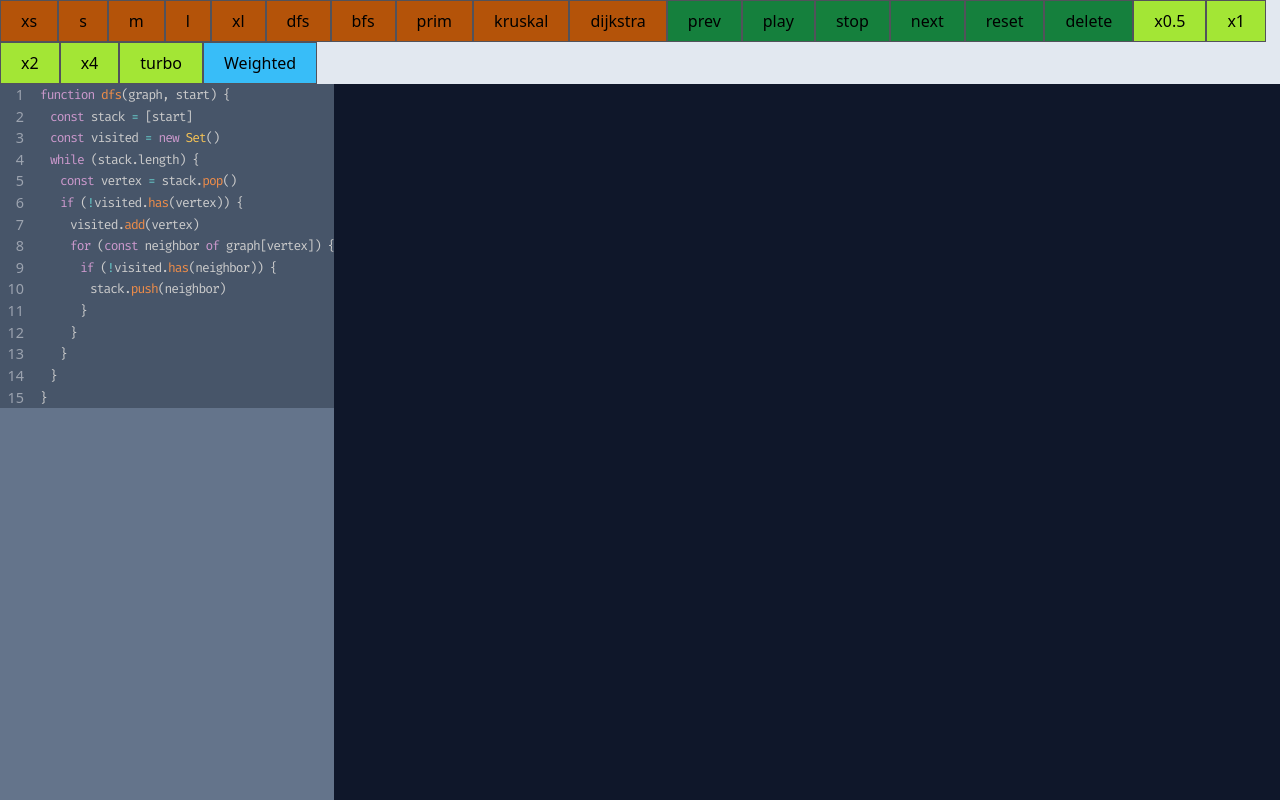
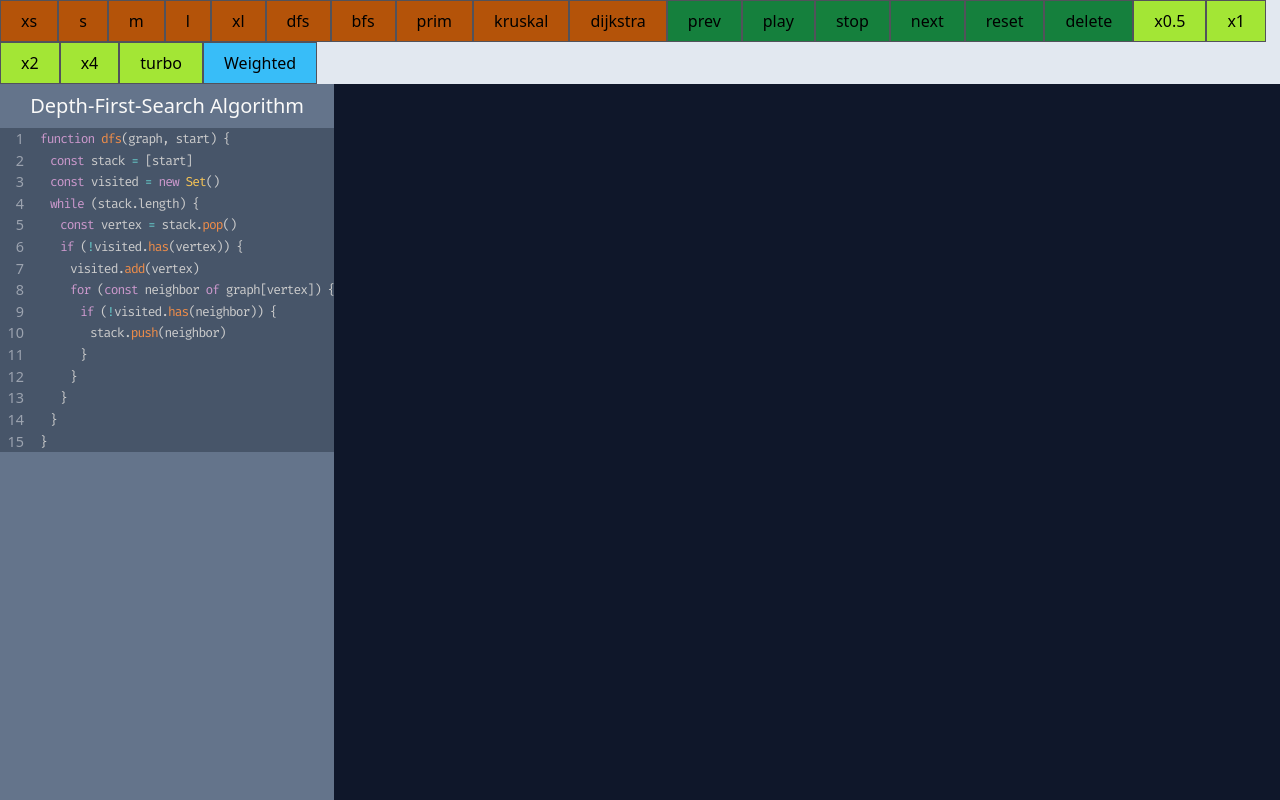
Before and after one commit to adiletbaimyrza/graph-algorithms-visualizer, a React (Vite) app: page / in a window 1280 px wide. Built offline with nearby package versions, Linux system fonts and the light colour scheme.

Commit message:
add title to pseudocode

```diff
--- a/src/components/Pseudocode/Pseudocode.tsx
+++ b/src/components/Pseudocode/Pseudocode.tsx
@@ -3,6 +3,22 @@ import Prism from 'prismjs'
 import '../../prism.css'
 import pseudocodes from './pseudocodes'
 import { useCurrentAlgorithmContext } from '../../store/hooks'
+import { TAlgorithm } from '../../types'
+
+const getAlgorithmTitle = (algorithmType: TAlgorithm): string => {
+  switch (algorithmType) {
+    case 'bfs':
+      return 'Breadth-First-Search Algorithm'
+    case 'dfs':
+      return 'Depth-First-Search Algorithm'
+    case 'dijkstra':
+      return "Dijkstra's Algorithm"
+    case 'kruskal':
+      return "Kruskal's MST Algorithm"
+    case 'prim':
+      return "Prim's MST Algorithm"
+  }
+}
 
 const Pseudocode = () => {
   const currentAlgo = useCurrentAlgorithmContext()
@@ -13,6 +29,9 @@ const Pseudocode = () => {
 
   return (
     <div className="bg-slate-500">
+      <h1 className="text-center text-xl p-2 text-stone-50">
+        {getAlgorithmTitle(currentAlgo.get())}
+      </h1>
       {pseudocodes[currentAlgo.get()].map((codeLine, index) => (
         <div key={index} className="relative">
           <span className="absolute left-0 w-8 text-right pr-2 text-gray-400 text-[0.9em]">
```
